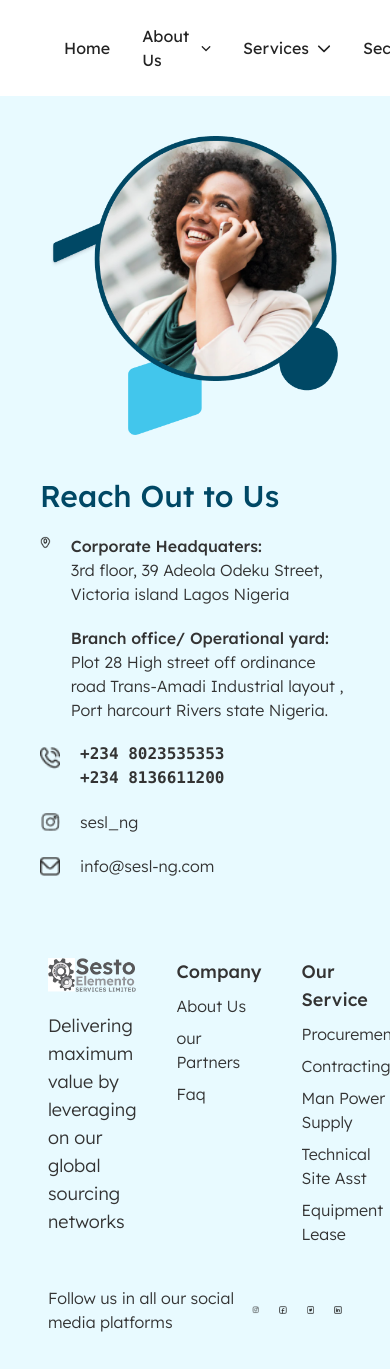
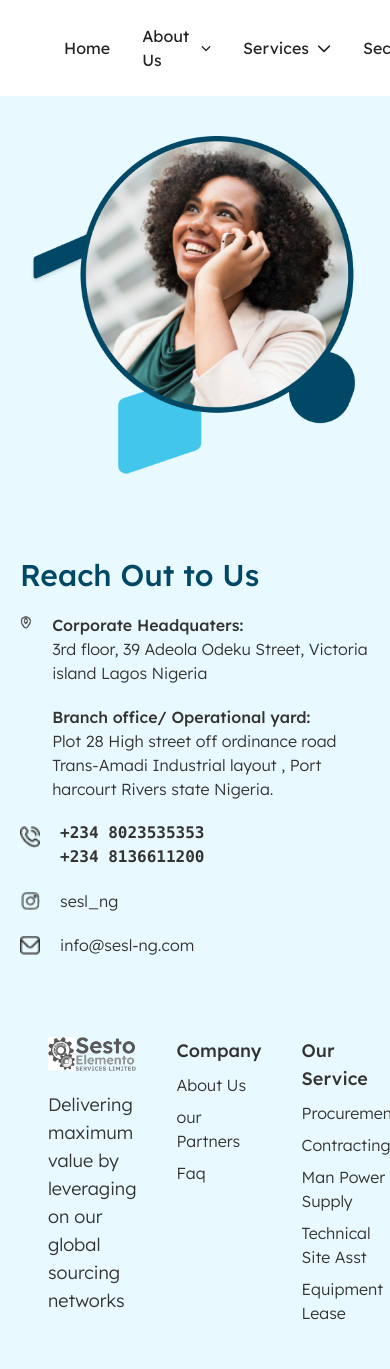
Before and after one commit to blossomobasi/sesto-elemento, a Next.js app: page /contact in a window 390 px wide. Shown: the top 1369 px of the page. Built offline with nearby package versions, Linux system fonts and the light colour scheme.

Commit message:
Responsive: Implement responsiveness for contact section

```diff
--- a/src/components/Contact.tsx
+++ b/src/components/Contact.tsx
@@ -4,13 +4,13 @@ import Footer from "./Footer";
 const Contact = () => {
     return (
         <section className="bg-primaryVeryLight text-[#333] font-light">
-            <div className="md:w-4/5 w-full px-10 sm:px-0 mx-auto flex items-center justify-between flex-col-reverse space-x-5 sm:flex-row md:py-28 py-10">
-                <div className="sm:w-1/2 flex flex-col gap-y-5">
-                    <h2 className="sm:text-5xl text-3xl font-medium text-secondary">
+            <div className="lg:w-4/5 w-full lg:px-0 sm:px-10 px-5 mx-auto flex items-center justify-between flex-col-reverse space-x-5 md:flex-row md:py-28 py-10">
+                <div className="md:w-1/2 flex flex-col gap-y-5 mt-10 md:mt-0">
+                    <h2 className="lg:text-5xl md:text-4xl text-3xl font-medium text-secondary">
                         Reach Out to Us
                     </h2>
                     <div className="flex flex-col">
-                        <p className="flex space-x-5">
+                        <div className="flex space-x-5">
                             <span>
                                 <Image
                                     src="/assets/marker.png"
@@ -39,7 +39,7 @@ const Contact = () => {
                                     </span>
                                 </div>
                             </div>
-                        </p>
+                        </div>
                     </div>
 
                     <div className="flex items-start space-x-5">
@@ -67,7 +67,7 @@ const Contact = () => {
                     width={1000}
                     height={1000}
                     quality={100}
-                    className="sm:w-1/2 mb-10 sm:mb-0"
+                    className="md:w-1/2 mb-10 sm:mb-0"
                 />
             </div>
 
```
